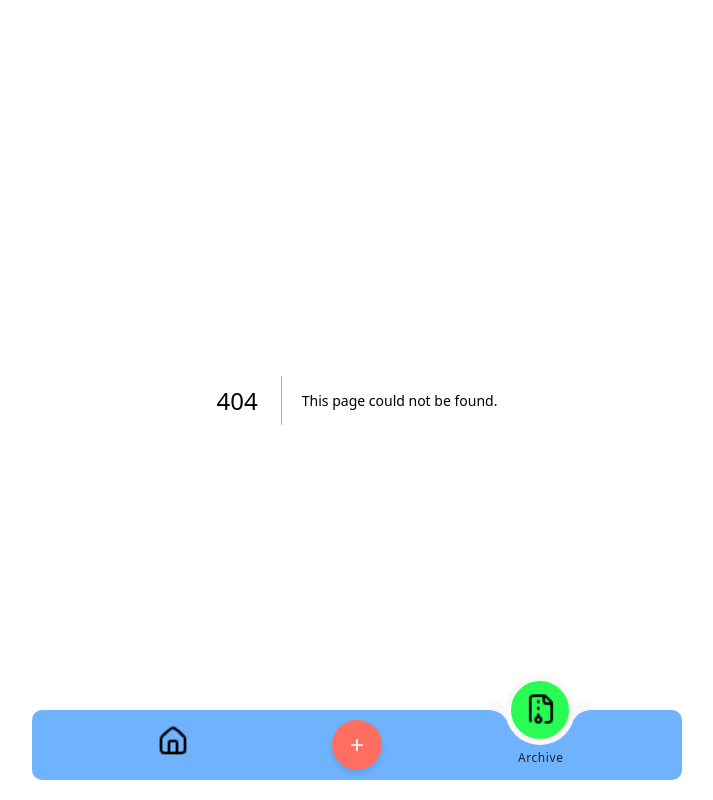
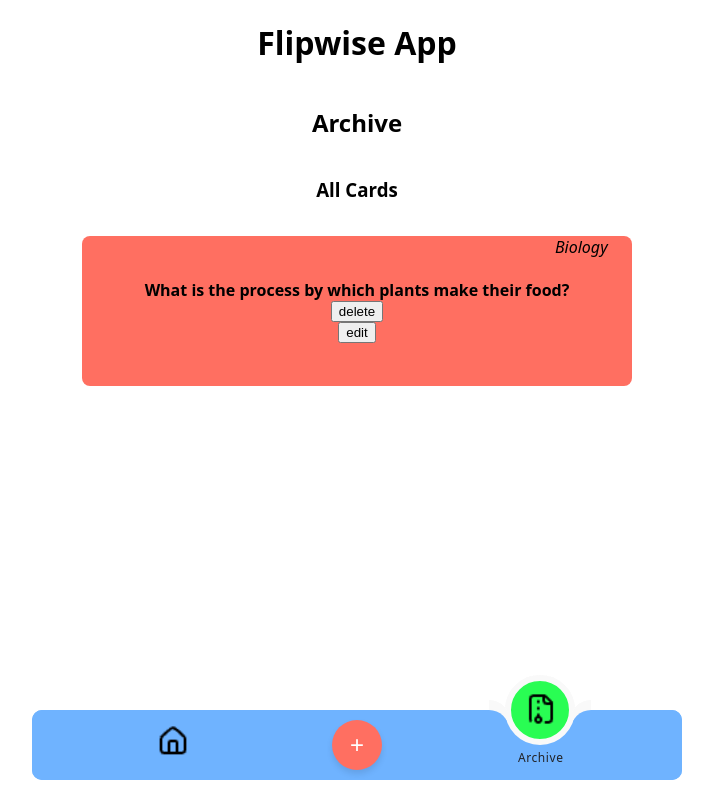
Before and after one commit to TastyCrysis/FlipWise-2.0, a Next.js app: page /archive in a window 1280 px wide. Before the commit this address had no page. Shown: the whole page, without its empty margins (283-996 px from the left). Built offline with nearby package versions, Linux system fonts and the light colour scheme.

Commit message:
solve merge conflict

```diff
--- a/components/Navbar.js
+++ b/components/Navbar.js
@@ -172,6 +172,7 @@ export default function Navbar({ handleCreateFlashcard }) {
   const pathname = router.pathname;
   const navPath = pathname === "/" || pathname?.includes("/archive");
   const [isModalOpen, setIsModalOpen] = useState(false);
+  const archiveLink = id ? `/collections/${id}/archive` : "/archive";
 
   function handleSubmit(data) {
     handleCreateFlashcard(data);
@@ -204,7 +205,7 @@ export default function Navbar({ handleCreateFlashcard }) {
           </Modal>
         </ModalWrapper>
         <ListItem $active={pathname?.includes("/archive")}>
-          <StyledLink href={`/collections/${id}/archive`}>
+          <StyledLink href={archiveLink}>
             <Icon>
               <Image
                 src="/archive.png"
--- /dev/null
+++ b/pages/archive.js
@@ -0,0 +1,40 @@
+import ArchiveList from "@/components/ArchiveList";
+import styled from "styled-components";
+import Navbar from "@/components/Navbar";
+
+const Container = styled.header`
+  display: flex;
+  flex-direction: column;
+  align-items: center;
+`;
+
+export default function Archive({
+  flashcards,
+  collections,
+  handleToggleCorrect,
+  handleDeleteFlashcard,
+  handleCreateFlashcard,
+  handleUpdateFlashcard,
+}) {
+  const correctFlashcards = flashcards.filter(
+    (flashcard) => flashcard.isCorrect
+  );
+
+  return (
+    <>
+      <Container>
+        <h1>Flipwise App</h1>
+        <h2>Archive</h2>
+        <h3>All Cards</h3>
+      </Container>
+      <ArchiveList
+        flashcards={correctFlashcards}
+        collections={collections}
+        handleToggleCorrect={handleToggleCorrect}
+        handleDeleteFlashcard={handleDeleteFlashcard}
+        handleUpdateFlashcard={handleUpdateFlashcard}
+      />
+      <Navbar handleCreateFlashcard={handleCreateFlashcard} />
+    </>
+  );
+}
```
